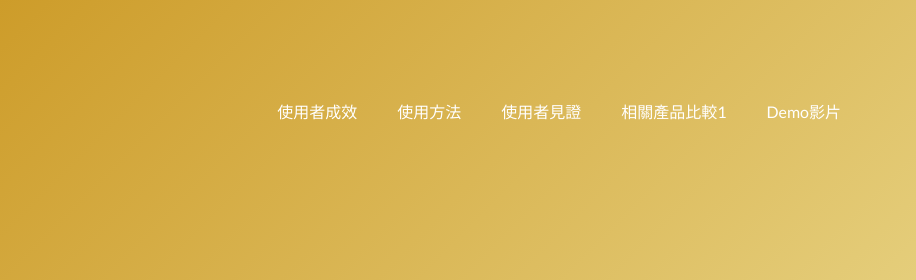
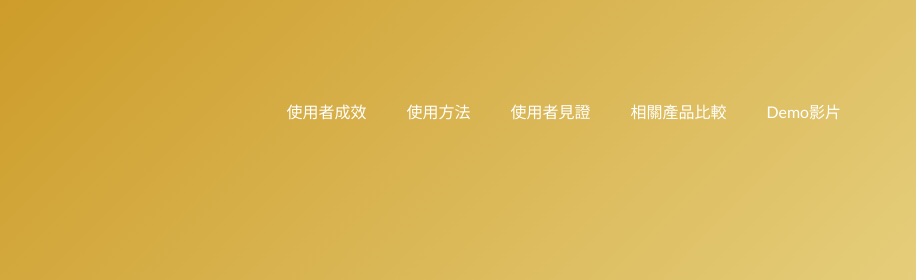
Before and after one commit to boompieman/cleanplus, a website: page index.html in a window 1280 px wide. Shown: the top 280 px of the page, 364-1280 px from the left. Drawn offline with Linux system fonts and the light colour scheme.

Commit message:
bug checked

```diff
--- a/index.html
+++ b/index.html
@@ -69,7 +69,7 @@
                             </li>
                             <li><a href="#witness">使用者見證</a>
                             </li>
-                            <li><a href="#comparison">相關產品比較1</a>
+                            <li><a href="#comparison">相關產品比較</a>
                             </li>
                             <li><a href="#demo">demo影片</a>
                             </li>
```
